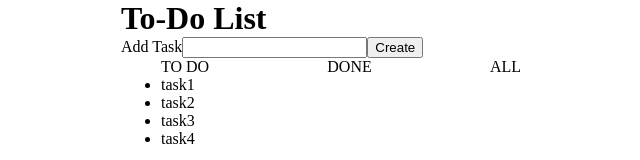
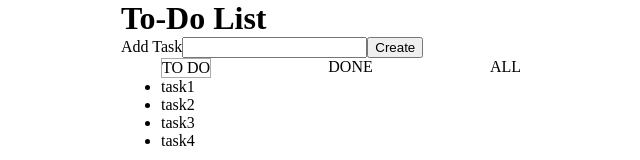
Before and after one commit to vedala/todo-app-fe, a React (Create React App) app: page / in a window 1280 px wide. Shown: the top 160 px of the page, without its empty margins (319-959 px from the left). Built offline with nearby package versions, Linux system fonts and the light colour scheme.

Commit message:
Add conditional css on menu items to highlight selected tab

```diff
--- a/src/App.css
+++ b/src/App.css
@@ -16,3 +16,7 @@
 .menu > li {
     list-style: none;
 }
+
+.menu--selected {
+    border: 1px solid #aaaaaa;
+}
--- a/src/components/Menu.js
+++ b/src/components/Menu.js
@@ -11,14 +11,28 @@ function Menu() {
 
     function handleClick(tabClicked) {
         setSelectedTab(tabClicked)
-        console.log(tabClicked)
     }
 
     return (
         <ul className="menu">
-            <li onClick={() => handleClick(MENU_TABS.TO_DO)}>TO DO</li>
-            <li onClick={() => handleClick(MENU_TABS.DONE)}>DONE</li>
-            <li onClick={() => handleClick(MENU_TABS.ALL)}>ALL</li>
+            <li
+                onClick={() => handleClick(MENU_TABS.TO_DO)}
+                className={selectedTab === MENU_TABS.TO_DO ? "menu--selected" : undefined}
+            >
+                TO DO
+            </li>
+            <li
+                onClick={() => handleClick(MENU_TABS.DONE)}
+                className={selectedTab === MENU_TABS.DONE ? "menu--selected" : undefined}
+            >
+                DONE
+            </li>
+            <li
+                onClick={() => handleClick(MENU_TABS.ALL)}
+                className={selectedTab === MENU_TABS.ALL ? "menu--selected" : undefined}
+            >
+                ALL
+            </li>
         </ul>
     )
 }
```
